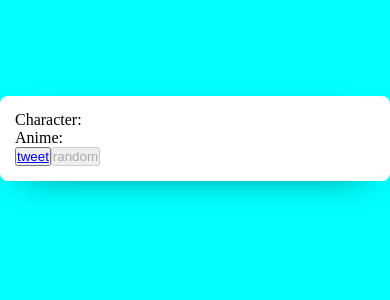
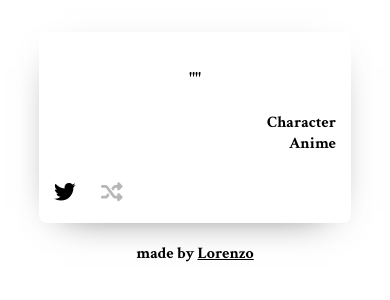
Before and after one commit to LorenzoZemp/random-quote-machine, a React (Create React App) app: page / in a window 390 px wide. Shown: the part 284-584 px from the top of the page. Built offline with nearby package versions, Linux system fonts and the light colour scheme; no server answers.

Commit message:
finished styling and tested responsiveness

```diff
--- a/package.json
+++ b/package.json
@@ -3,6 +3,10 @@
   "version": "0.1.0",
   "private": true,
   "dependencies": {
+    "@fortawesome/fontawesome-svg-core": "^6.2.0",
+    "@fortawesome/free-brands-svg-icons": "^6.2.0",
+    "@fortawesome/free-solid-svg-icons": "^6.2.0",
+    "@fortawesome/react-fontawesome": "^0.2.0",
     "@testing-library/jest-dom": "^5.16.5",
     "@testing-library/react": "^13.4.0",
     "@testing-library/user-event": "^13.5.0",
--- a/src/App.css
+++ b/src/App.css
@@ -1,3 +1,7 @@
+/* IMPORTS */
+@import url("https://fonts.googleapis.com/css2?family=Crimson+Text:ital,wght@0,400;0,600;0,700;1,400;1,600;1,700&display=swap");
+
+/* GLOBAL STYLES */
 *,
 *::after,
 *::before {
@@ -6,14 +10,88 @@
   margin: 0;
 }
 
-.quote-card {
+* {
+  font-family: "Crimson Text", serif;
+}
+
+/* ELEMENT STYLES */
+main {
+  height: 100vh;
+  display: flex;
+  flex-direction: column;
+  justify-content: center;
+  align-items: center;
+}
+
+a {
+  color: black;
+}
+
+button {
+  background: none;
+  border: none;
+  cursor: pointer;
+}
+
+/* CLASS STYLES */
+.card {
+  display: flex;
+  flex-direction: column;
+  justify-content: center;
+  align-items: center;
+  background-color: rgb(255, 255, 255);
+  border-radius: 8px;
+  box-shadow: -1px 11px 39px -24px rgba(0, 0, 0, 0.75);
+  width: min(650px, 80%, 90%);
+  padding: 15px;
   margin: 20px;
 }
 
-main {
-  height: 100vh;
+.quote-wrapper {
+  width: 100%;
+}
+
+.quote {
+  text-align: center;
+  margin-bottom: 20px;
+  margin-top: 20px;
+  font-style: italic;
+  font-size: 1.75rem;
+}
+
+.quotation-mark {
+  font-weight: bold;
+  font-style: normal;
+}
+
+.bold {
+  font-weight: bold;
+}
+
+.author,
+.anime {
+  text-align: right;
+}
+
+.spacer {
+  flex-grow: 1;
+}
+
+.button-wrapper {
+  margin-top: 25px;
+  width: 100%;
   display: flex;
-  justify-content: center;
   align-items: center;
-  background-color: aqua;
+  gap: 25px;
 }
+
+.btns {
+  font-size: 1.35rem;
+}
+
+/* MEDIA QUERIES */
+@media (max-width: 425px) {
+  .quote {
+    font-size: 1.2rem;
+  }
+}
--- a/src/App.js
+++ b/src/App.js
@@ -6,6 +6,14 @@ export default function App() {
   return (
     <main>
       <QuoteCard className="quote-card" />
+      <div>
+        <h4 className="info">
+          made by{" "}
+          <a href="https://lorenzozemp.com" target="_blank" rel="noreferrer">
+            Lorenzo
+          </a>
+        </h4>
+      </div>
     </main>
   );
 }
--- a/src/QuoteCard.css
+++ /dev/null
@@ -1,10 +0,0 @@
-.card {
-  background-color: rgb(255, 255, 255);
-  border-radius: 8px;
-  box-shadow: -1px 11px 39px -24px rgba(0, 0, 0, 0.75);
-  -webkit-box-shadow: -1px 11px 39px -24px rgba(0, 0, 0, 0.75);
-  -moz-box-shadow: -1px 11px 39px -24px rgba(0, 0, 0, 0.75);
-  width: 45rem;
-
-  padding: 15px;
-}
--- a/src/QuoteCard.js
+++ b/src/QuoteCard.js
@@ -1,6 +1,8 @@
+import { FontAwesomeIcon } from "@fortawesome/react-fontawesome";
+import { faTwitter } from "@fortawesome/free-brands-svg-icons";
+import { faShuffle } from "@fortawesome/free-solid-svg-icons";
 import React, { useEffect } from "react";
 import { useState } from "react";
-import "./QuoteCard.css";
 
 export default function QuoteCard() {
   const [quote, setQuote] = useState([]);
@@ -22,6 +24,7 @@ export default function QuoteCard() {
 
   //Handle Random Click Event
   function handleRandomClick(event) {
+    //Empty Quote and Quote Details
     setQuote(() => {
       return {
         quote: "",
@@ -44,30 +47,42 @@ export default function QuoteCard() {
 
   return (
     <div className="card">
+      <div className="spacer"></div>
       <div className="quote-wrapper">
-        <div className="quote">{quote.quote}</div>
-        <div className="author">Character: {quote.author}</div>
-        <div className="anime">Anime: {quote.anime}</div>
+        <div className="quote">
+          <span className="quotation-mark">"</span>
+          {quote.quote}
+          <span className="quotation-mark">"</span>
         </div>
-      <button>
+        <div className="author">
+          <span className="bold">Character</span> {quote.author}
+        </div>
+        <div className="anime">
+          <span className="bold">Anime</span> {quote.anime}
+        </div>
+      </div>
+      <div className="spacer"></div>
+      <div className="button-wrapper">
         <a
           href={`https://www.twitter.com/intent/tweet?hashtags=AniQuotes&text=${encodeURI(
             quote.quote
           )}`}
           target="_blank"
           rel="noreferrer"
+          className="btns"
         >
-          tweet
+          <FontAwesomeIcon icon={faTwitter} />
         </a>
-      </button>
         <button
           onClick={handleRandomClick}
           disabled={
             quote.quote === "" || quote.quote === undefined ? true : false
           }
+          className="btns"
         >
-        random
+          <FontAwesomeIcon icon={faShuffle} />
         </button>
+      </div>
     </div>
   );
 }
```
Also changed, not shown: 1 other file (tests, documents, lock files or other folders). Lines whose indentation alone changed are shown as unchanged.
